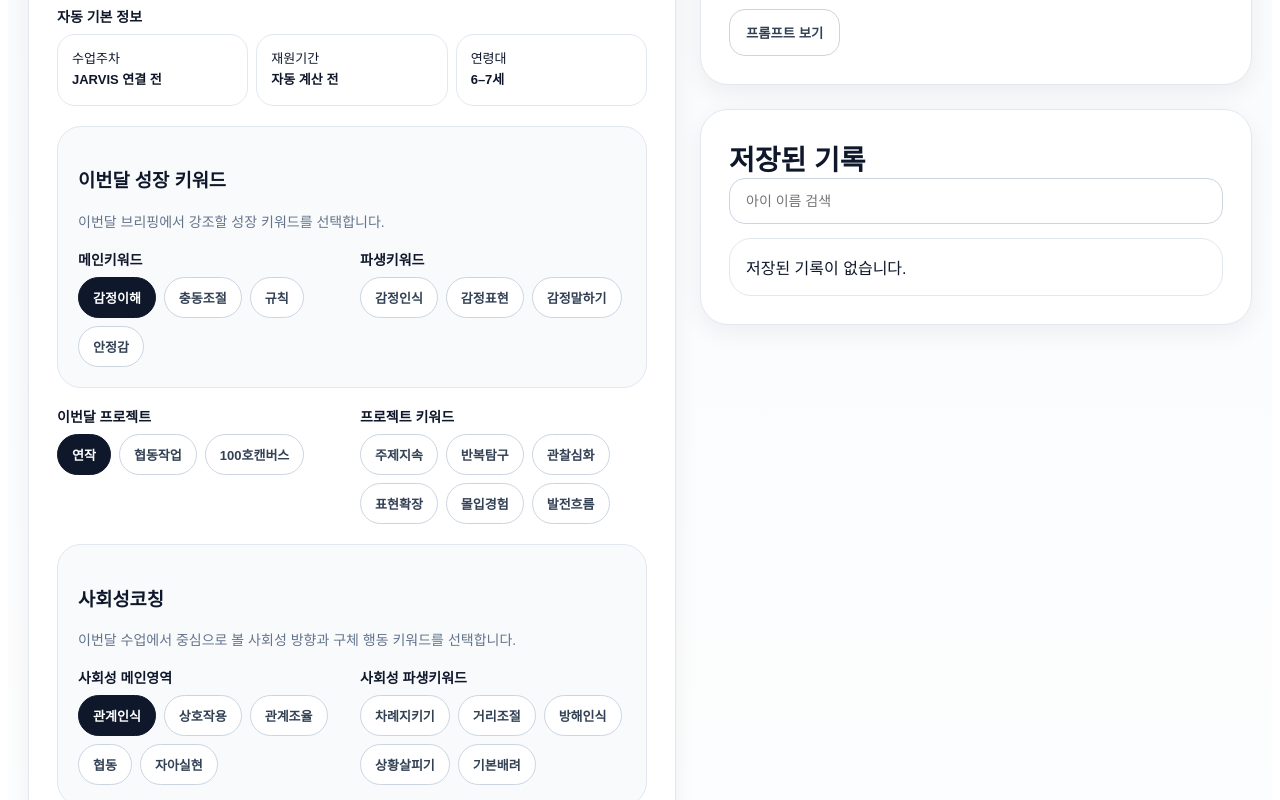
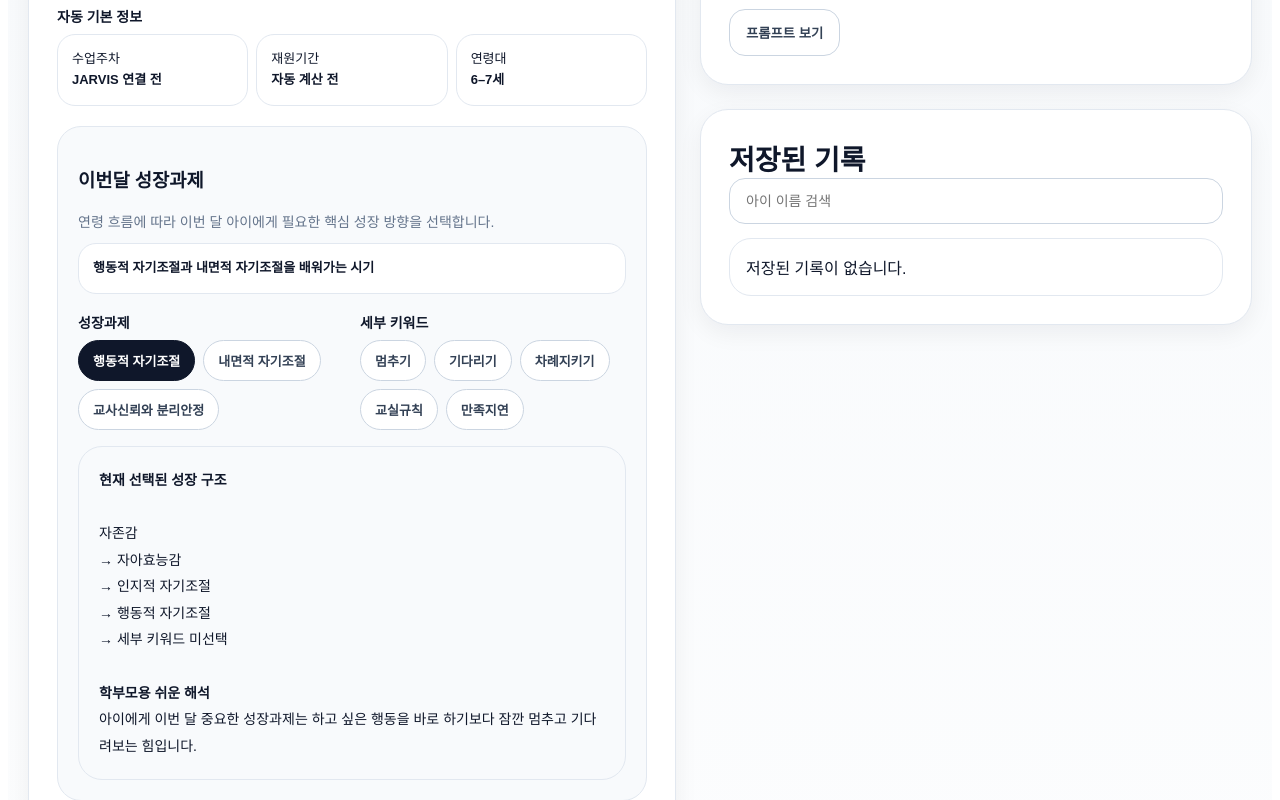
Before and after one commit to jaradaboys/jarada-briefing-2, a React (Vite) app: page / in a window 1280 px wide. Shown: the part 1520-2320 px from the top of the page. Built offline with nearby package versions, Linux system fonts and the light colour scheme.

Commit message:
Update App.jsx

```diff
--- a/src/App.jsx
+++ b/src/App.jsx
@@ -47,6 +47,8 @@ const ageDomains = {
     역할정체성: ["역할찾기", "역할수행", "팀기여"],
   },
 };
+
+
 const ageGrowthTasks = {
   "6–7세": {
     summary: "행동적 자기조절과 내면적 자기조절을 배워가는 시기",
@@ -56,6 +58,7 @@ const ageGrowthTasks = {
         label: "행동적 자기조절",
         axis: "자아효능감",
         training: "인지적 자기조절",
+        parentText: "하고 싶은 행동을 바로 하기보다 잠깐 멈추고 기다려보는 힘",
         description: "충동을 조절하고 행동을 멈추며 교실의 기본 흐름을 따라보는 힘",
         keywords: ["멈추기", "기다리기", "차례지키기", "교실규칙", "만족지연"],
       },
@@ -64,6 +67,7 @@ const ageGrowthTasks = {
         label: "내면적 자기조절",
         axis: "사회적효능감",
         training: "정서적 자기조절",
+        parentText: "자신의 마음을 알아차리고 말로 표현해보는 힘",
         description: "자신의 감정을 이해하고 바르게 표현해보는 힘",
         keywords: ["감정인식", "감정표현", "감정말하기", "정서안정"],
       },
@@ -72,6 +76,7 @@ const ageGrowthTasks = {
         label: "교사신뢰와 분리안정",
         axis: "사회적효능감",
         training: "정서적 자기조절",
+        parentText: "부모와 떨어져 교사와 교실을 안전하게 느끼는 힘",
         description: "부모와 떨어져 교사와 안정적인 신뢰 관계를 형성하는 힘",
         keywords: ["교사신뢰", "분리안정", "공간적응", "환경안정"],
       },
@@ -86,6 +91,7 @@ const ageGrowthTasks = {
         label: "인지적 자기조절",
         axis: "자아효능감",
         training: "인지적 자기조절",
+        parentText: "스스로 계획하고 어려워도 끝까지 해보는 힘",
         description: "과제를 정하고 계획하며 어려워도 끝까지 완성해보는 힘",
         keywords: ["과제설정", "계획하기", "단계수행", "과제지속", "완성해보기"],
       },
@@ -94,6 +100,7 @@ const ageGrowthTasks = {
         label: "사회적 자기조절",
         axis: "사회적효능감",
         training: "정서적 자기조절",
+        parentText: "친구와 생각을 맞추고 관계 안에서 인정받아보는 힘",
         description: "또래 관계 안에서 감정과 의견을 조율하고 인정받아보는 힘",
         keywords: ["의견조율", "갈등조절", "관계조율", "의견표현", "인정받기"],
       },
@@ -102,6 +109,7 @@ const ageGrowthTasks = {
         label: "도구적 숙달",
         axis: "자아효능감",
         training: "인지적 자기조절",
+        parentText: "도구를 안전하게 다루며 내가 해낼 수 있다는 감각을 쌓는 힘",
         description: "글루건, 톱, 칼 등 도구를 안전하고 능숙하게 다루는 힘",
         keywords: ["도구사용", "도구숙달", "안전사용", "재료이해"],
       },
@@ -110,6 +118,7 @@ const ageGrowthTasks = {
         label: "생활과제 수행",
         axis: "자아효능감",
         training: "인지적 자기조절",
+        parentText: "맡은 일을 스스로 챙기고 책임지는 힘",
         description: "자기 자리 정리, 숙제, 준비물처럼 주어진 과제를 책임지는 힘",
         keywords: ["책임지기", "자기자리정리", "숙제수행", "역할수행"],
       },
@@ -124,6 +133,7 @@ const ageGrowthTasks = {
         label: "메타인지적 자기조절",
         axis: "자아효능감",
         training: "인지적 자기조절",
+        parentText: "자신의 상태를 알고 자기에게 맞는 방향을 찾아가는 힘",
         description: "자신의 상태를 파악하고 자신에게 맞는 방향을 스스로 제안하는 힘",
         keywords: ["상태파악", "방향설정", "방법선택", "자기조절"],
       },
@@ -132,6 +142,7 @@ const ageGrowthTasks = {
         label: "정서적 자기경영",
         axis: "사회적효능감",
         training: "정서적 자기조절",
+        parentText: "어려운 마음을 피하지 않고 성장의 힘으로 바꾸는 경험",
         description: "불안과 어려움을 마주하고 감정을 성장 동력으로 활용하는 힘",
         keywords: ["불안마주하기", "감정활용", "회복탄력성", "정서조절"],
       },
@@ -140,6 +151,7 @@ const ageGrowthTasks = {
         label: "자신의 강점·약점 이해",
         axis: "자아효능감",
         training: "인지적 자기조절",
+        parentText: "내가 잘하는 것과 흔들리는 지점을 알아차리는 힘",
         description: "자신이 잘하는 것과 흔들리는 지점을 알아차리는 힘",
         keywords: ["강점이해", "약점이해", "자기이해", "상태파악"],
       },
@@ -148,6 +160,7 @@ const ageGrowthTasks = {
         label: "한계넘기",
         axis: "자아효능감",
         training: "인지적 자기조절",
+        parentText: "익숙한 수준을 넘어 더 어려운 기준에 도전해보는 힘",
         description: "익숙한 수준을 넘어 더 어려운 기준에 도전해보는 힘",
         keywords: ["한계넘기", "재도전", "어려움버티기", "기준넘기"],
       },
@@ -156,6 +169,7 @@ const ageGrowthTasks = {
         label: "내적동기",
         axis: "자아효능감",
         training: "인지적 자기조절",
+        parentText: "시켜서가 아니라 스스로 의미를 찾고 해내는 힘",
         description: "시켜서가 아니라 스스로 의미를 찾고 해내는 힘",
         keywords: ["의미찾기", "스스로시작", "주도유지", "내적동기"],
       },
@@ -164,12 +178,14 @@ const ageGrowthTasks = {
         label: "역할과 정체성",
         axis: "사회적효능감",
         training: "정서적 자기조절",
+        parentText: "팀 안에서 자신의 역할과 기여 방식을 찾아가는 힘",
         description: "팀 안에서 자신의 역할과 기여 방식을 찾아가는 힘",
         keywords: ["역할찾기", "팀기여", "역할수행", "정체성형성"],
       },
     ],
   },
 };
+
 const projects = ["연작", "협동작업", "100호캔버스"];
 
 const projectKeywords = {
@@ -535,6 +551,51 @@ function extractEvidence(text, keywords, limit = 4) {
   return picked.slice(0, limit);
 }
 
+
+function getGrowthTasksForAge(ageBand) {
+  return ageGrowthTasks[ageBand]?.tasks || [];
+}
+
+function getSelectedGrowthTask(form) {
+  const tasks = getGrowthTasksForAge(form.ageBand);
+  return tasks.find((task) => task.key === form.growthTask) || tasks[0] || null;
+}
+
+function buildGrowthTaskSummary(form) {
+  const task = getSelectedGrowthTask(form);
+  const keywords = form.growthTaskKeywords || [];
+
+  if (!task) {
+    return "아직 이번달 성장과제가 선택되지 않았습니다.";
+  }
+
+  const keywordText = keywords.length ? keywords.join(" · ") : "세부 키워드 미선택";
+
+  return [
+    `자존감`,
+    `→ ${task.axis}`,
+    `→ ${task.training}`,
+    `→ ${task.label}`,
+    `→ ${keywordText}`,
+  ].join("\n");
+}
+
+function buildGrowthTaskParentLine(form) {
+  const name = form.student?.trim() || "아이";
+  const task = getSelectedGrowthTask(form);
+  const keywords = form.growthTaskKeywords || [];
+
+  if (!task) {
+    return `${name}의 이번 달 성장과제는 수업 관찰을 통해 더 구체화할 수 있습니다.`;
+  }
+
+  const detail = keywords.length
+    ? ` 그중에서도 ${keywords.join(", ")} 경험을 중심으로 살펴볼 수 있습니다.`
+    : "";
+
+  return `${name}에게 이번 달 중요한 성장과제는 ${task.parentText}입니다.${detail}`;
+}
+
 /* =========================
    CSV 파싱 / 설문 분석
 ========================= */
@@ -1046,7 +1107,11 @@ function generatePreview(form, visionResult) {
     ? subKeywords.join(", ")
     : "표현, 관계, 몰입 경험";
 
+  const selectedGrowthTask = getSelectedGrowthTask(form);
+
   const selectedGrowthKeywords = [
+    selectedGrowthTask?.label,
+    ...(form.growthTaskKeywords || []),
     form.ageDomain,
     ...(form.ageSubKeywords || []),
     form.project,
@@ -1096,6 +1161,7 @@ function generatePreview(form, visionResult) {
     actualObservation || `${name}의 이번 달 수업에서는 교사의 관찰 메모를 바탕으로 실제 장면을 더 구체화할 수 있습니다.`,
     "",
     "3. 이번달 성장 해석",
+    buildGrowthTaskParentLine(form),
     `이번 달에는 ${monthlyKeywordText} 흐름을 중심으로 관찰했습니다. ${name}은 단순히 결과물을 완성하는 것보다, 수업 안에서 자신의 생각과 감정을 어떻게 표현하고 관계 안에서 어떻게 조율하는지가 중요한 성장 장면으로 보입니다. 반복 강점으로는 ${repeatedStrength} 반면 ${repeatedNeeds}`,
     "",
     "4. 가정 연계 포인트",
@@ -1134,7 +1200,11 @@ function generatePrompt(form, visionResult) {
   const mainKeywords = (profile.dominantMainKeywords || []).slice(0, 5);
   const subKeywords = (profile.dominantSubKeywords || []).slice(0, 8);
 
+  const selectedGrowthTask = getSelectedGrowthTask(form);
+
   const selectedGrowthKeywords = [
+    selectedGrowthTask?.label,
+    ...(form.growthTaskKeywords || []),
     form.ageDomain,
     ...(form.ageSubKeywords || []),
     form.project,
@@ -1163,18 +1233,18 @@ function generatePrompt(form, visionResult) {
 - 교사 메모를 그대로 복사하지 말고, JARVIS 누적 기록과 이번달 관찰 장면을 연결한다.
 - 학부모 니즈는 부모가 기대하는 방향으로 반영하되, 아이를 평가하거나 단정하지 않는다.
 - 작품 결과보다 아이가 선택하고, 버티고, 조율하고, 다시 시도한 경험을 중심으로 쓴다.
-- “좋았다”, “잘했다”보다 어떤 성장 경험이 있었는지 설명한다.
+- "좋았다", "잘했다"보다 어떤 성장 경험이 있었는지 설명한다.
 - 문장은 따뜻하지만 전문적으로 작성한다.
 - 전체 문장은 6~8문장 정도로 정리한다.
-- “아이”라는 표현보다 가능한 한 학생 이름을 사용한다.
+- "아이"라는 표현보다 가능한 한 학생 이름을 사용한다.
 
 [학부모용 문장 원칙]
 - 교사용 공식 키워드는 학부모가 이해하기 쉬운 말로 풀어쓴다.
-- “인지적 자기조절”은 “스스로 계획하고 끝까지 해보는 힘”으로 풀어쓴다.
-- “사회적 자기조절”은 “친구와 생각을 맞춰가는 힘”으로 풀어쓴다.
-- “메타인지적 자기조절”은 “자신의 상태를 알고 방향을 찾아가는 힘”으로 풀어쓴다.
-- “정서적 자기경영”은 “어려운 마음을 피하지 않고 성장의 힘으로 바꾸는 경험”으로 풀어쓴다.
-- 학부모가 읽었을 때 “우리 아이가 지금 어떤 시기이구나”라고 느끼도록 쉽게 쓴다.
+- "인지적 자기조절"은 "스스로 계획하고 끝까지 해보는 힘"으로 풀어쓴다.
+- "사회적 자기조절"은 "친구와 생각을 맞춰가는 힘"으로 풀어쓴다.
+- "메타인지적 자기조절"은 "자신의 상태를 알고 방향을 찾아가는 힘"으로 풀어쓴다.
+- "정서적 자기경영"은 "어려운 마음을 피하지 않고 성장의 힘으로 바꾸는 경험"으로 풀어쓴다.
+- 학부모가 읽었을 때 "우리 아이가 지금 어떤 시기이구나"라고 느끼도록 쉽게 쓴다.
 
 [학생 기본 정보]
 학생명: ${name}
@@ -1204,7 +1274,11 @@ ${buildQuarterlyGrowthText(form)}
 ${buildMonthlyBaseText(form)}
 
 [이번달 수업 선택값]
-이번달 성장 키워드: ${selectedGrowthKeywords.join(", ") || "미선택"}
+이번달 성장과제: ${selectedGrowthTask?.label || "미선택"}
+성장과제 의미: ${selectedGrowthTask?.description || "미입력"}
+학부모용 해석: ${selectedGrowthTask?.parentText || "미입력"}
+성장과제 세부 키워드: ${(form.growthTaskKeywords || []).join(", ") || "미선택"}
+이번달 성장 키워드 전체: ${selectedGrowthKeywords.join(", ") || "미선택"}
 프로젝트: ${form.project || "미선택"}
 프로젝트 키워드: ${(form.projectKeywordsSelected || []).join(", ") || "미선택"}
 사회성 메인영역: ${form.socialDomain || "미선택"}
@@ -1658,6 +1732,7 @@ const [showPrompt, setShowPrompt] = useState(false);
       setForm((prev) => ({ ...prev, ageDomain: next, ageSubKeywords: [] }));
     }
   }, [form.ageBand, form.ageDomain]);
+
   useEffect(() => {
     const tasks = ageGrowthTasks[form.ageBand]?.tasks || [];
     const isValidTask = tasks.some((task) => task.key === form.growthTask);
@@ -1908,6 +1983,7 @@ const isCurrentGoogleFormCandidate = (candidate) => {
 };
   const updateNeeds = (key, value) => setForm((prev) => ({ ...prev, parentNeeds: { ...prev.parentNeeds, [key]: value } }));
   const toggle = (list, value) => (list.includes(value) ? list.filter((item) => item !== value) : [...list, value]);
+
   const toggleArray = (key, value) => {
     setForm((prev) => ({
       ...prev,
@@ -2653,33 +2729,43 @@ alert(`${incoming.length}개의 JARVIS 관찰일지를 불러왔고, 기본값
   </div>
 
   <div style={styles.softBox}>
-    <h3>이번달 성장 키워드</h3>
+    <h3>이번달 성장과제</h3>
     <div style={styles.sectionHint}>
-      이번달 브리핑에서 강조할 성장 키워드를 선택합니다.
+      연령 흐름에 따라 이번 달 아이에게 필요한 핵심 성장 방향을 선택합니다.
+    </div>
+
+    <div style={{ ...styles.miniStat, marginTop: 12 }}>
+      <strong>{ageGrowthTasks[form.ageBand]?.summary || "연령 흐름을 선택해 주세요."}</strong>
     </div>
 
     <div style={styles.row}>
-      <Field label="메인키워드">
+      <Field label="성장과제">
         <div style={styles.chips}>
-          {Object.keys(ageDomains[form.ageBand] || {}).map((domain) => (
+          {getGrowthTasksForAge(form.ageBand).map((task) => (
             <Chip
-              key={domain}
-              active={form.ageDomain === domain}
-              onClick={() => update("ageDomain", domain)}
+              key={task.key}
+              active={form.growthTask === task.key}
+              onClick={() =>
+                setForm((prev) => ({
+                  ...prev,
+                  growthTask: task.key,
+                  growthTaskKeywords: [],
+                }))
+              }
             >
-              {domain}
+              {task.label}
             </Chip>
           ))}
         </div>
       </Field>
 
-      <Field label="파생키워드">
+      <Field label="세부 키워드">
         <div style={styles.chips}>
-          {((ageDomains[form.ageBand] || {})[form.ageDomain] || []).map((keyword) => (
+          {(getSelectedGrowthTask(form)?.keywords || []).map((keyword) => (
             <Chip
               key={keyword}
-              active={form.ageSubKeywords.includes(keyword)}
-              onClick={() => toggleArray("ageSubKeywords", keyword)}
+              active={form.growthTaskKeywords.includes(keyword)}
+              onClick={() => toggleArray("growthTaskKeywords", keyword)}
             >
               {keyword}
             </Chip>
@@ -2687,6 +2773,18 @@ alert(`${incoming.length}개의 JARVIS 관찰일지를 불러왔고, 기본값
         </div>
       </Field>
     </div>
+
+    {getSelectedGrowthTask(form) && (
+      <div style={styles.previewBox}>
+        <strong>현재 선택된 성장 구조</strong>
+        {"\n\n"}
+        {buildGrowthTaskSummary(form)}
+        {"\n\n"}
+        <strong>학부모용 쉬운 해석</strong>
+        {"\n"}
+        {buildGrowthTaskParentLine(form)}
+      </div>
+    )}
   </div>
 
   <div style={styles.row}>
@@ -2722,7 +2820,7 @@ alert(`${incoming.length}개의 JARVIS 관찰일지를 불러왔고, 기본값
   <div style={styles.softBox}>
     <h3>사회성코칭</h3>
     <div style={styles.sectionHint}>
-      이번달 수업에서 중심으로 볼 사회성 방향과 구체 행동 키워드를 선택합니다.
+      집과 학교에서는 놓치기 쉬운 또래 관계 장면을 수업 안에서 관찰하고 코칭한 방향입니다.
     </div>
 
     <div style={styles.row}>
@@ -2797,6 +2895,7 @@ alert(`${incoming.length}개의 JARVIS 관찰일지를 불러왔고, 기본값
 
           <div>
           <div>
+
 <section style={styles.card}>
   <h2 style={styles.sectionTitle}>자라다 성장 구조</h2>
 
@@ -2870,6 +2969,7 @@ alert(`${incoming.length}개의 JARVIS 관찰일지를 불러왔고, 기본값
     </div>
   </div>
 </section>
+
 <section style={styles.card}>
   <h2 style={styles.sectionTitle}>GPT 프롬프트</h2>
 
```
Lines whose indentation alone changed are shown as unchanged.
